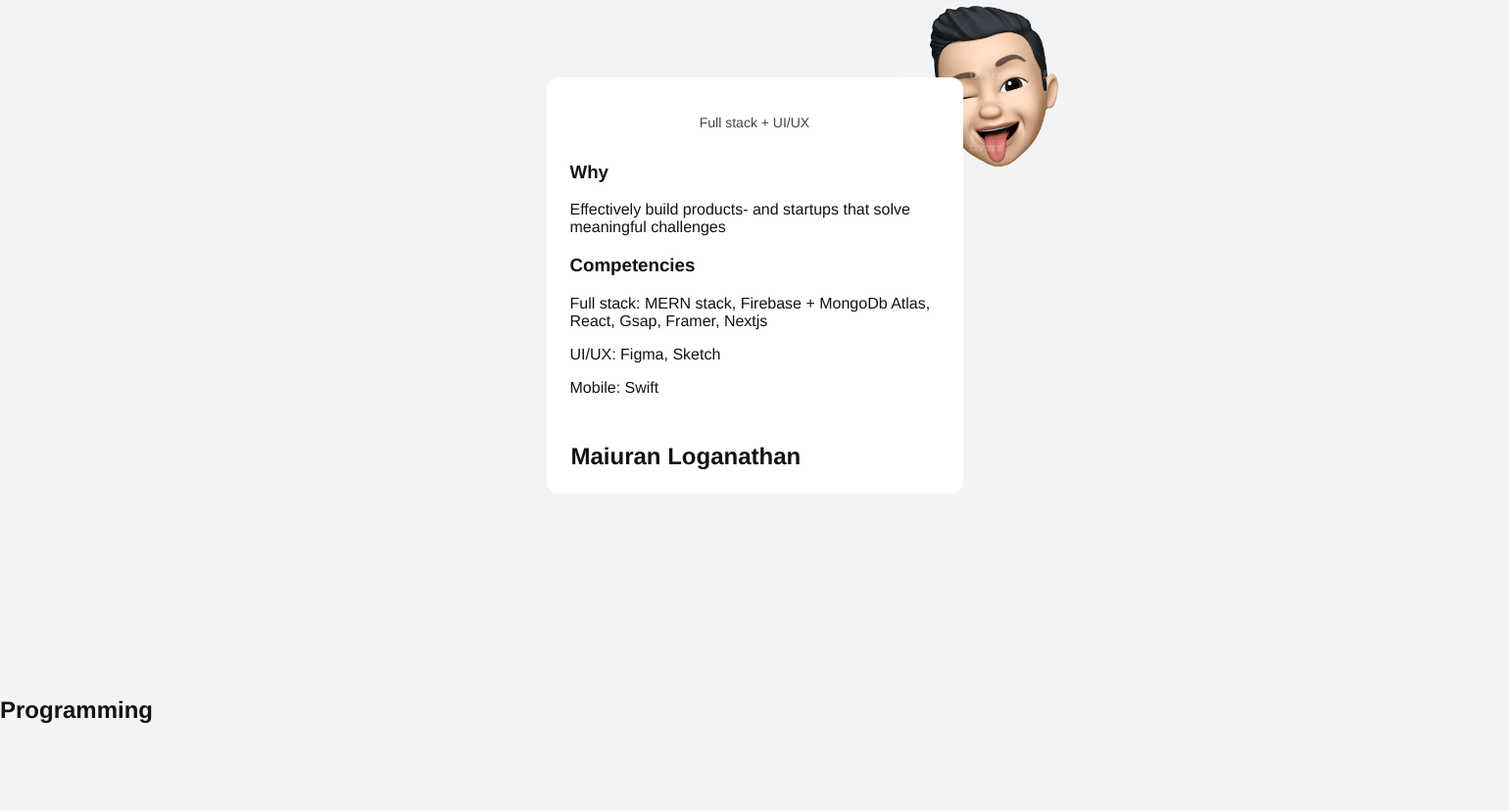
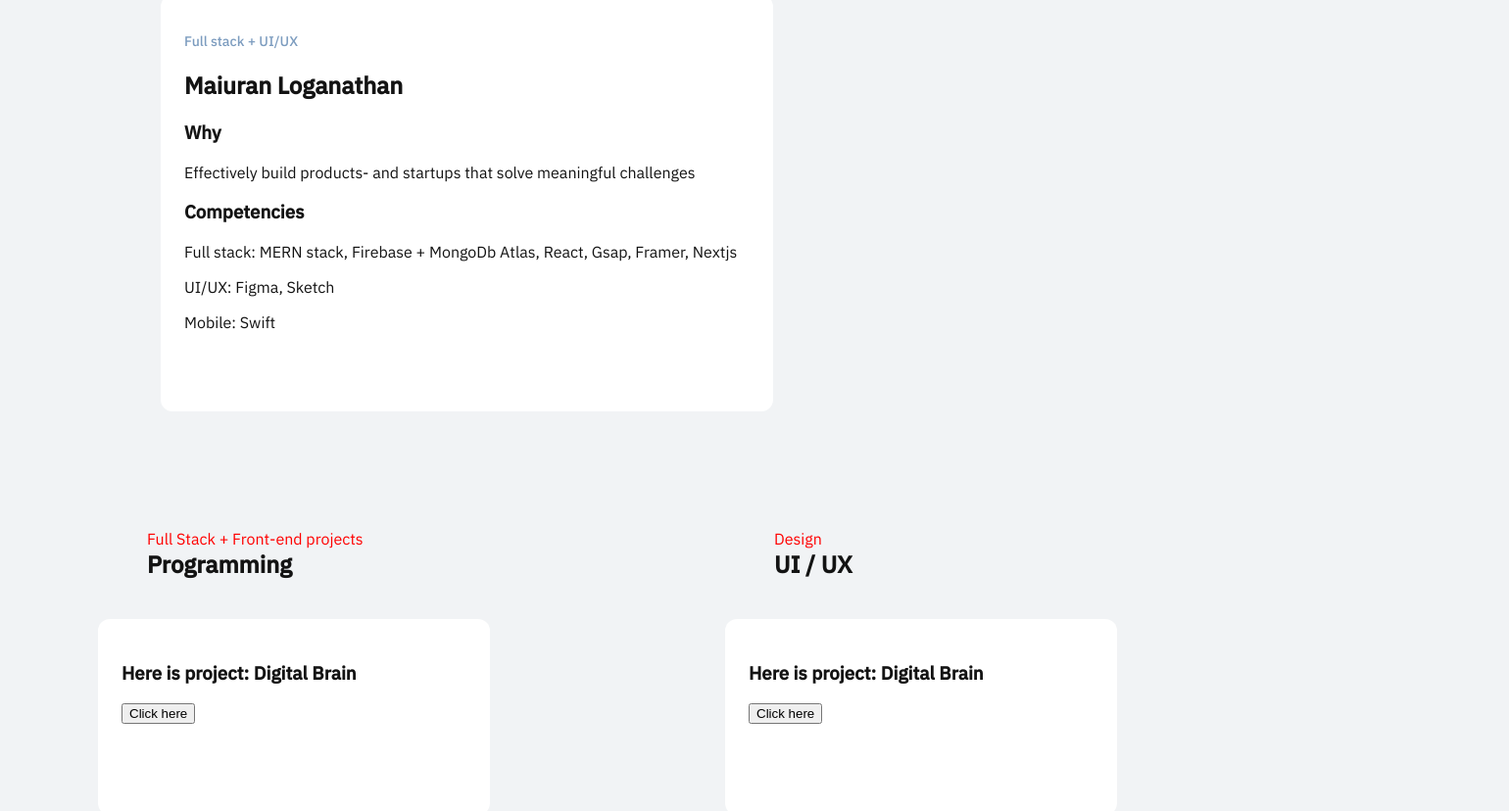
Before and after one commit to Maiuran1404/mayoopage, a React (Create React App) app: page / in a window 1280 px wide. Shown: the part 109-937 px from the top of the page at 98% size, 1540 px wide, since content can reach past the window. Built offline with nearby package versions, Linux system fonts and the light colour scheme.

Commit message:
grid works

```diff
--- a/src/components/intro.js
+++ b/src/components/intro.js
@@ -8,24 +8,25 @@ class intro extends Component {
             <div className='container center'>
                 <div className='product-row'>
                 <motion.img
-                            initial={{ x: 300, y: -250, opacity: 0 }}
-                            animate={{ x: 250, y: -200, opacity: 1 }}
-                            transition={{ delay: 0.3 }}
-                            key='image'
-                            src={memoji}
-                            width={250}/>
+                    initial={{ x: 400, y: -100, opacity: 0 }}
+                    animate={{ x: 300, y: -100, opacity: 1 }}
+                    transition={{ delay: 0.3 }}
+                    key='image'
+                    src={memoji}
+                    width={250}/>
                     <motion.div
-                    whileHover={{ scale: 1.05 }}
-                    whileTap={{ scale: 0.95 }}
+                    whileHover={{ scale: 1.15 }}
+                    whileTap={{ scale: 0.85 }}
+
                     className='card'>
                         <p className='category'>Full stack + UI/UX </p>
+                        <h2 className='product-info'>Maiuran Loganathan</h2>
                         <h3>Why</h3>
                         <p>Effectively build products- and startups that solve meaningful challenges</p>
                         <h3>Competencies</h3>
                         <p>Full stack: MERN stack, Firebase + MongoDb Atlas, React, Gsap, Framer, Nextjs</p>
                         <p>UI/UX: Figma, Sketch</p>
                         <p>Mobile: Swift</p>
-                        <h2 className='product-info'>Maiuran Loganathan</h2>
                     </motion.div>
                 </div>
             </div>
--- a/src/components/project.js
+++ b/src/components/project.js
@@ -1,6 +1,6 @@
 import React, { Component } from 'react';
 import { motion } from "framer-motion";
-
+import '../styles.scss';
 
 // Our custom easing
 let easing = [0.6, -0.05, 0.01, 0.99];
@@ -49,9 +49,9 @@ class Project extends Component {
     render(){
 
         return (
-          <div className="container left">
-          <div className='product-row project'>
-            <motion.div variants={stagger} className='card project'>
+          <div className="project-div">
+          <div className='project-info'>
+            <motion.div variants={stagger} className='project-card'>
                 <h3>Here is project: {this.props.name}</h3>
                 <button onClick={() => this.handleClick(this.props.pageName)}> Click here </button>
             </motion.div>
--- a/src/containers/Home.js
+++ b/src/containers/Home.js
@@ -1,4 +1,4 @@
-import React, { Component } from 'react';
+import React, { Component, Fragment} from 'react';
 import { motion } from "framer-motion";
 
 
@@ -42,26 +42,46 @@ const stagger = {
 class Home extends Component {
     render(){
         return (
-            <motion.div
-              initial='initial'
-              animate='animate'
-              exit={{ opacity: 0 }}
-              >
-                <motion.div>
-                    <Intro />
-                </motion.div>
-                <h2>Programming</h2>
-                <motion.div variants={stagger}>
-                    <Project name='Digital Brain' pageName='DigBrain'/>
-                    <Project name='AirBnb clone' pageName='DigBrain'/>
-                    <Project />
+          <Fragment>
+            <motion.div className='container'>
+                <Intro />
+            </motion.div>
+
+
+                <motion.div className="project-div">
+
+                        <div className="project-info">
+                          <div className="project-titles">
+                            <p>Full Stack + Front-end projects</p>
+                            <h2> Programming </h2>
+                          </div>
+
+                          <Project className="project-card" name='Digital Brain' pageName='DigBrain'/>
+                          <Project className="project-card" name='AirBnb clone' pageName='DigBrain'/>
+                          <Project className="project-card" name='Facebook clone' pageName='DigBrain'/>
+                        </div>
+
+                        <div className="project-info">
+                          <div className="project-titles">
+                            <p> Design </p>
+                            <h2> UI / UX  </h2>
+                          </div>
+                          <Project className="project-card" name='Digital Brain' pageName='DigBrain'/>
+                          <Project className="project-card" name='AirBnb clone' pageName='DigBrain'/>
+                          <Project className="project-card" name='Facebook clone' pageName='DigBrain'/>
+                        </div>
+
+
                 </motion.div>
 
-                <h2>UI / UX </h2>
-                <Project />
-                <Project />
-                <Project />
-            </motion.div>
+
+
+                  {/* <p className="topicp">Design</p>
+                        <h2 className="topicheadings">UI/UX </h2>
+                        <Project className='card project' name='Spotify redesigned' pageName='DigBrain'/>
+                     */}
+            </Fragment>
+          // </motion.div>
         )
     }
 }
--- a/src/styles.scss
+++ b/src/styles.scss
@@ -1,7 +1,8 @@
 @import url("https://fonts.googleapis.com/css?family=Poppins:300,400,500,700,900&display=swap");
+@import url('https://fonts.googleapis.com/css2?family=IBM+Plex+Sans:wght@100;200;300;400;500&display=swap');
 
 $primary-color: #131313;
-$font-stack:    Helvetica, sans-serif;
+$font-stack:    'IBM Plex Sans', sans-serif;
 
 body {
   font-family: $font-stack, -apple-system, BlinkMacSystemFont, "Segoe UI", Roboto,
@@ -13,10 +14,52 @@ body {
 //   overflow: hidden;
 }
 
+.project-div{
+  display: grid;
+  grid-template-columns: 50% 50%;
+  .project-info{
+    display: grid;
+    box-sizing: border-box;
+    justify-content: flex-start;
+    align-items: left;
+    width: 100%;
+    .project-titles{
+      margin-left: 150px;
+      margin-bottom: 0px;
+      padding-bottom: 0px;
+      p{
+        color: red;
+        margin-bottom: 0px;
+        padding-bottom: 0px;
+      }
+      h2{
+        margin-top: 0px;
+      }
+    }
+    .project-card{
+      box-sizing: border-box;
+      position: relative;
+      border-radius: 12px;
+      padding: 24px;
+      cursor: pointer;
+      background: #ffffff;
+      width: 400px;
+      height: 200px;
+      margin-left: 100px;
+      margin-top: 20px;
+    }
+  }
+}
+
+
 
 .container {
-  width: 1540px;
-  margin: 0 auto;
+  display: flex;
+  // width: 1080px;
+  margin-left: 30px;
+  margin-bottom: 20px;
+  padding-bottom: 20px;
+  margin-top: 40px;
   &.left {
     height: 100vh;
     display: flex;
@@ -24,67 +67,66 @@ body {
     align-items: left;
   }
   &.center {
-    height: 100vh;
+
     display: flex;
-    justify-content: center;
+    justify-content: left;
     align-items: center;
   }
   .title {
     position: relative;
-    width: 350px;
+    width: 10px;
     h1 {
       font-size: 2rem;
       margin: 8px 0;
     }
   }
   .product-row {
-    display: flex;
-    justify-content: space-around;
-    align-items: center;
+    display: grid;
+    box-sizing: border-box;
+    justify-content: flex-start;
+    align-items: left;
     width: 100%;
     padding: 0 80px;
-    &.project {
-      width: 20%
-    }
     img {
       display: flex;
-      margin: 0 auto;
+      margin: 15 auto;
       position: absolute;
     }
     .card {
       box-sizing: border-box;
-      position: absolute;
+      position: relative;
       border-radius: 12px;
       padding: 24px;
       cursor: pointer;
       background: #ffffff;
-      width: 425px;
+      width: 625px;
       height: 425px;
       margin: 24px;
       &.project {
-        width: 200px;
-        height: 205px;
-
+        width: 400px;
+        height: 200px;
       }
       .category {
         font-size: 0.875rem;
-        color: #424550;
+        color: #7C9CBF;
         font-weight: 500;
-        text-align: center;
-        width: 100%;
-        margin-bottom: 32px;
-        display: block;
+        // text-align: left;
+        // padding-bottom: 0;
+        // width: 100%;
+        // margin-bottom: 32px;
+        // display: block;
       }
       .product-info {
-        position: absolute;
-        width: 375px;
-        display: flex;
-        align-items: center;
-        justify-content: space-between;
-        left: 0;
-        right: 0;
-        margin: 0 auto;
-        bottom: 24px;
+        padding-top: 0px;
+        // position: absolute;
+        // width: 375px;
+        // display: flex;
+        // align-items: left;
+        // justify-content: space-between;
+        // left: 0;
+        // right: 0;
+        // margin: 0 auto;
+        // bottom: 24px;
         h4 {
           color: #282828;
           font-size: 1.1rem;
@@ -96,6 +138,8 @@ body {
     }
   }
 }
+
+
 
 .fullscreen {
   height: 100vh;
```
